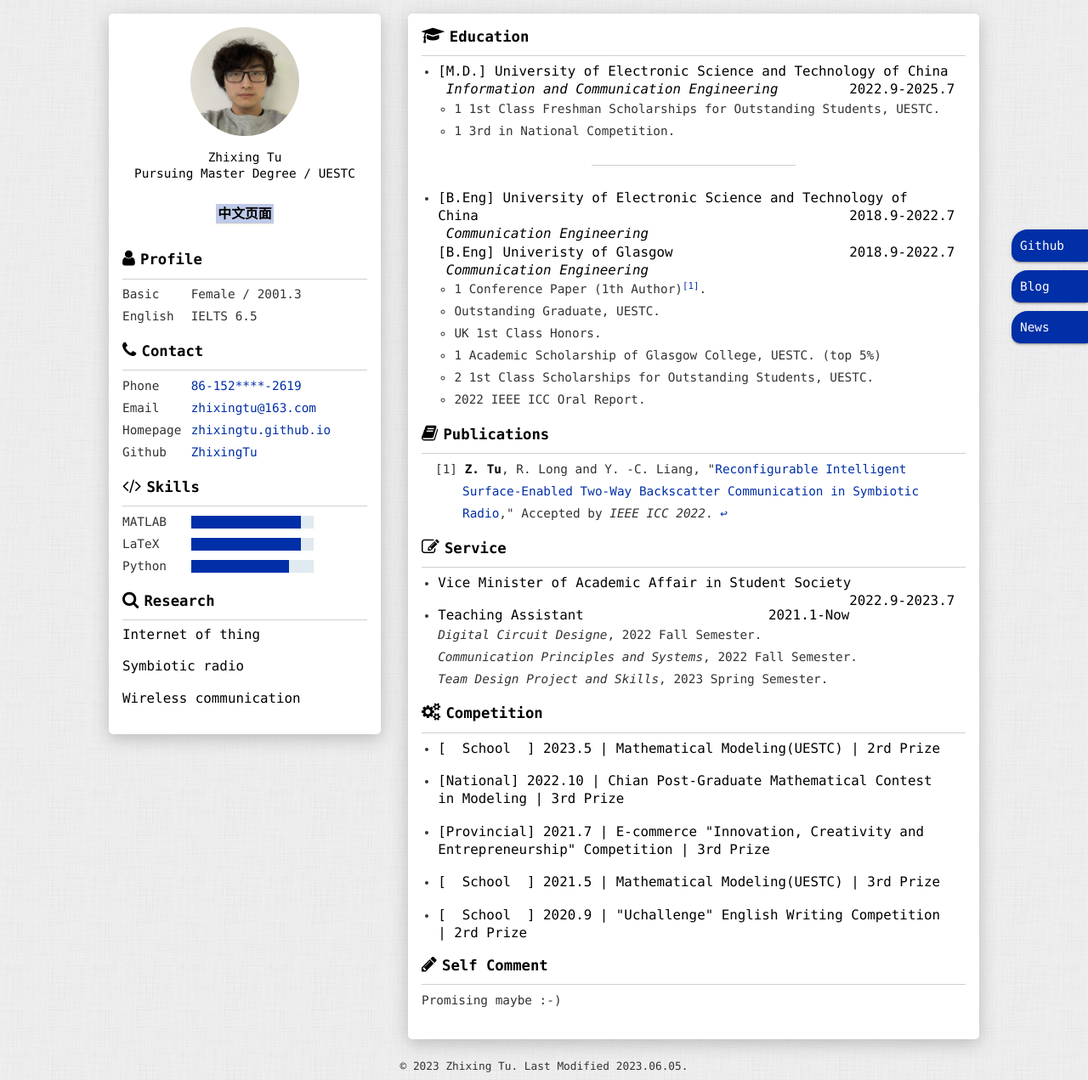
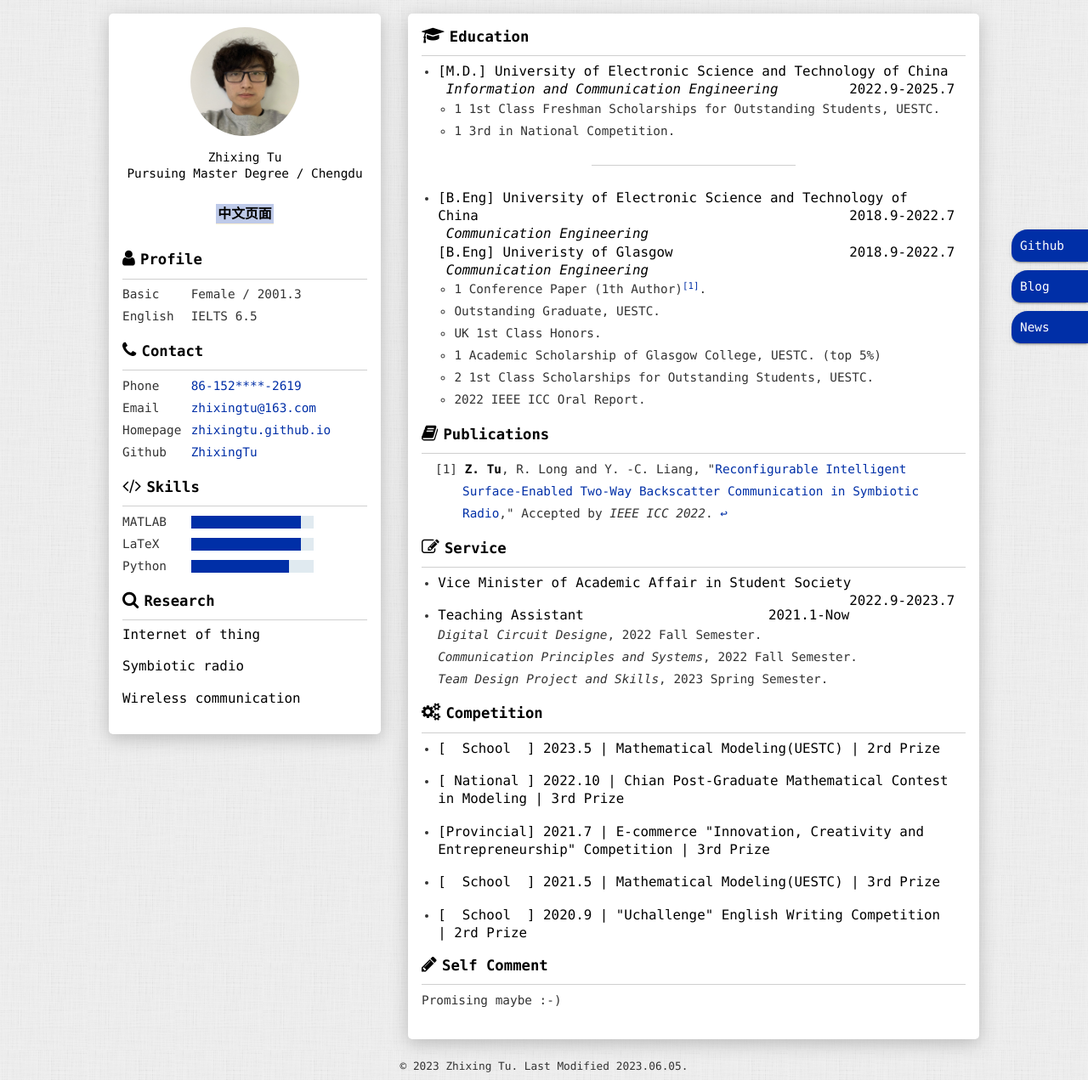
Before and after one commit to ZhixingTu/zhixingtu.github.io, a Jekyll site: the page built from cv_en.html, in a window 1280 px wide. Shown: the whole page at 85% size. Built offline with Jekyll 4.4.1, drawn with Linux system fonts in a browser that asks for light colours.

Commit message:
some modifications

```diff
--- a/_includes/cv/en.html
+++ b/_includes/cv/en.html
@@ -29,7 +29,7 @@
             </section>
 
             <h1 class="name">Zhixing Tu</h1>
-            <h4 class="info-job">Pursuing Master Degree / UESTC</h4><br>
+            <h4 class="info-job">Pursuing Master Degree / Chengdu</h4><br>
             <h3 class="hello"><a href="/cv" target="_self"><mark><b>中文页面</b></mark></a></h3>
 
         </section>
@@ -319,7 +319,7 @@
 
                 <li>
                     <h3>
-                        <span>[National] 2022.10 | Chian Post-Graduate Mathematical Contest in Modeling | 3rd Prize</span>
+                        <span>[ National ] 2022.10 | Chian Post-Graduate Mathematical Contest in Modeling | 3rd Prize</span>
                     </h3>
                 </li>
 
--- a/_includes/cv/inpost.html
+++ b/_includes/cv/inpost.html
@@ -29,7 +29,7 @@
             </section>
 
             <h1 class="name">Zhixing Tu</h1>
-            <h4 class="info-job">Pursuing M.D. Degree / UESTC</h4><br>
+            <h4 class="info-job">Pursuing M.D. Degree / Chengdu</h4><br>
             <h3 class="hello"><a href="/cv" target="_self"><mark><b>中文页面</b></mark></a></h3>
 
         </section>
--- a/_includes/stat.html
+++ b/_includes/stat.html
@@ -1,8 +1,8 @@
-<hr>
+<!--<hr>
 <h5>STAT</h5>
 <script type="text/javascript"
     src="//rf.revolvermaps.com/0/0/8.js?i=5sp8fsqa9x1&amp;m=7&amp;c=ff0000&amp;cr1=ffffff&amp;f=georgia&amp;l=33&amp;s=200"
-    async="async"></script>
+    async="async"></script>-->
 <!-- <script type="text/javascript"
     src="//rf.revolvermaps.com/0/0/6.js?i=5t2bx8g1b5w&amp;m=7&amp;c=e63100&amp;cr1=ffffff&amp;f=arial&amp;l=0&amp;bv=90&amp;lx=-420&amp;ly=420&amp;hi=20&amp;he=7&amp;hc=a8ddff&amp;rs=80"
     async="async"></script> -->
```
